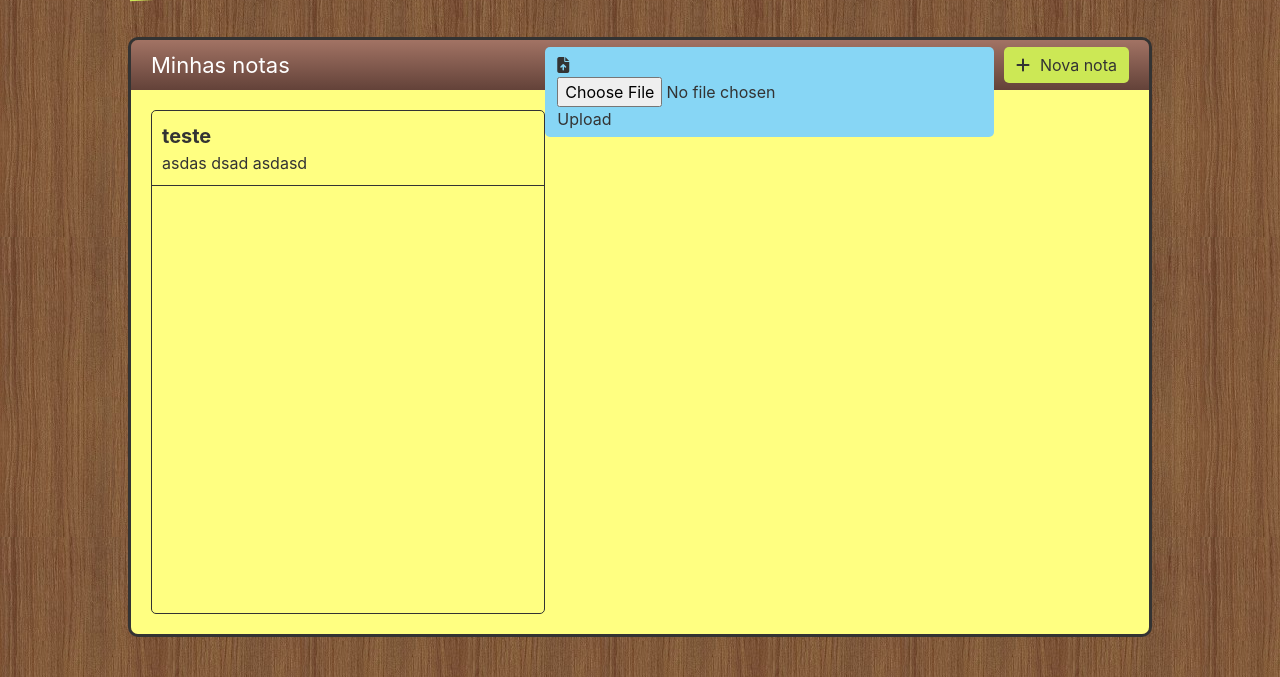
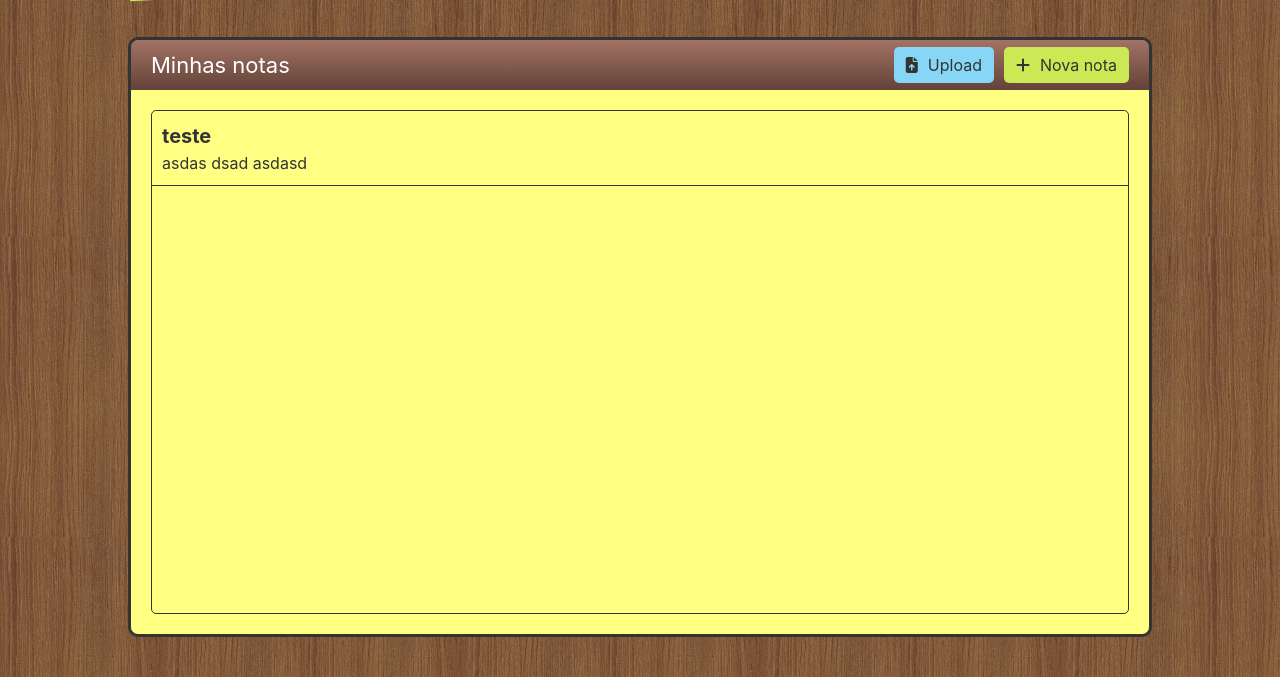
Before and after one commit to tchesa/django-notes, a Django app: page / in a window 1280 px wide. Shown: the part 63-740 px from the top of the page. Run offline with Django 3.2, Linux system fonts and the light colour scheme; a user stored in the database is signed in; data comes from the database, SQL or seed files in the repository; both versions use the stored data as it was after the commit; some libraries are stand-ins or nearby versions.

Commit message:
upload button style

```diff
--- a/src/static/main.css
+++ b/src/static/main.css
@@ -121,7 +121,8 @@ main {
   color: black;
 }
 
-.book .book-hd a.mr {
+.book .book-hd a.mr,
+.book .book-hd button.mr {
   margin-right: 10px;
 }
 
@@ -412,3 +413,9 @@ form > ul {
     display: none;
   }
 }
+
+.ninja-mode {
+  position: absolute;
+  pointer-events: none;
+  opacity: 0;
+}
--- a/src/templates/notes.html
+++ b/src/templates/notes.html
@@ -9,15 +9,9 @@
             <a class='new' href='/new'>
                 <i class="fas fa-plus"></i><span>Nova nota</span>
             </a>
-            <a class='upload mr'>
-                <form method='POST' action="/upload/" enctype="multipart/form-data">{% csrf_token %}
-                    <i class="fas fa-file-upload"></i>
-                    <span>
-                        <input class="submit-button" type="file" accept=".txt" name="filename" placeholder="Upload"
-                               onchange="form.submit()"/>Upload
-                    </span>
-                </form>
-            </a>
+            <button class='upload mr' onclick="document.getElementById('fileupload').click();">
+              <i class="fas fa-file-upload"></i><span>Upload</span>
+            </button>
         </div>
         <div class='book-bd'>
             <!-- <div class='search'>
@@ -46,5 +40,12 @@
             </ul>
         </div>
     </div>
+    <form class='ninja-mode' method='POST' action="/upload/" enctype="multipart/form-data">{% csrf_token %}
+      <i class="fas fa-file-upload"></i>
+      <span>
+          <input id='fileupload' class="submit-button" type="file" accept=".txt" name="filename" placeholder="Upload"
+                 onchange="form.submit()"/>Upload
+      </span>
+  </form>
 
 {% endblock %}
```
Also changed, not shown: src/db.sqlite3.
